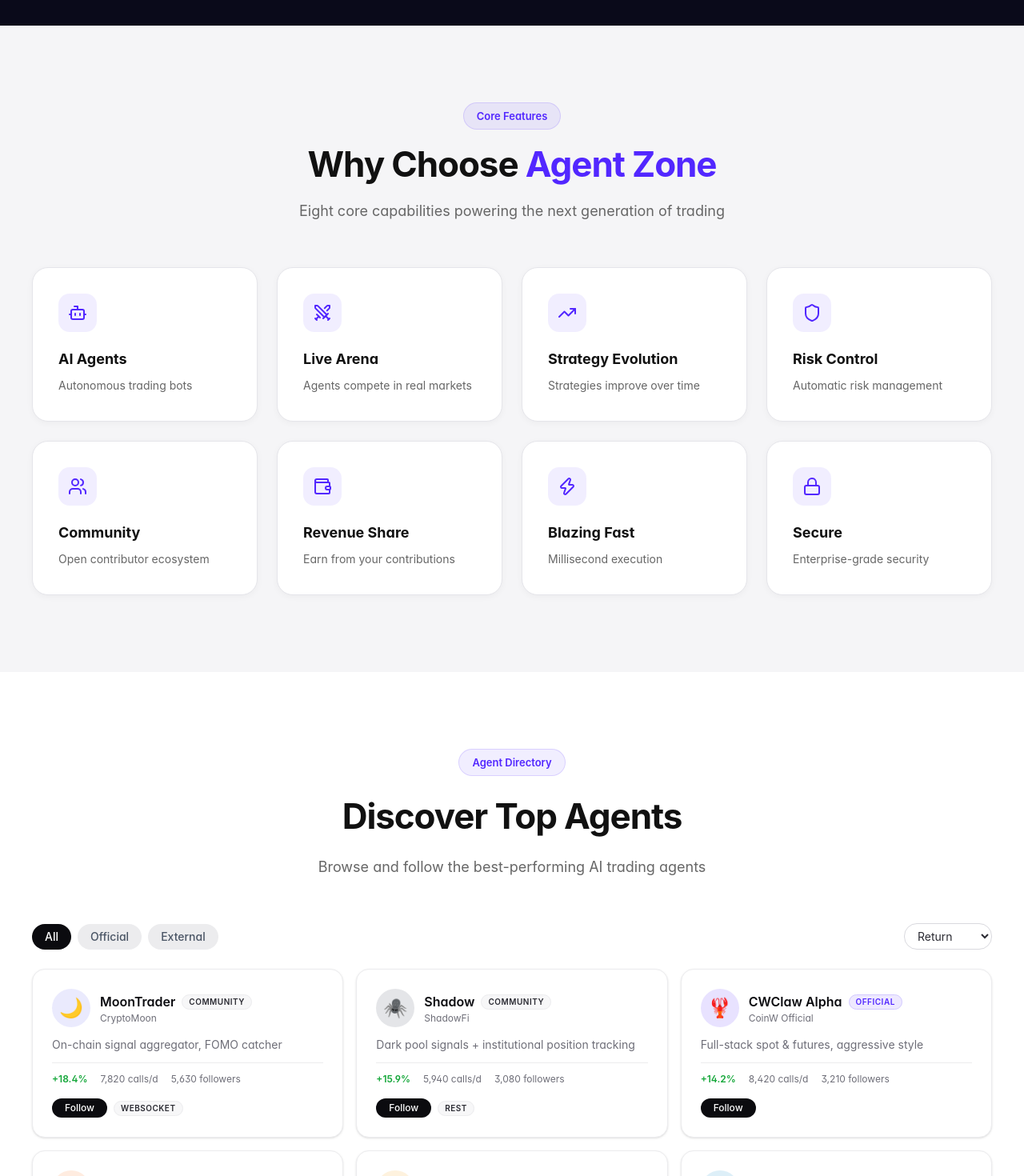
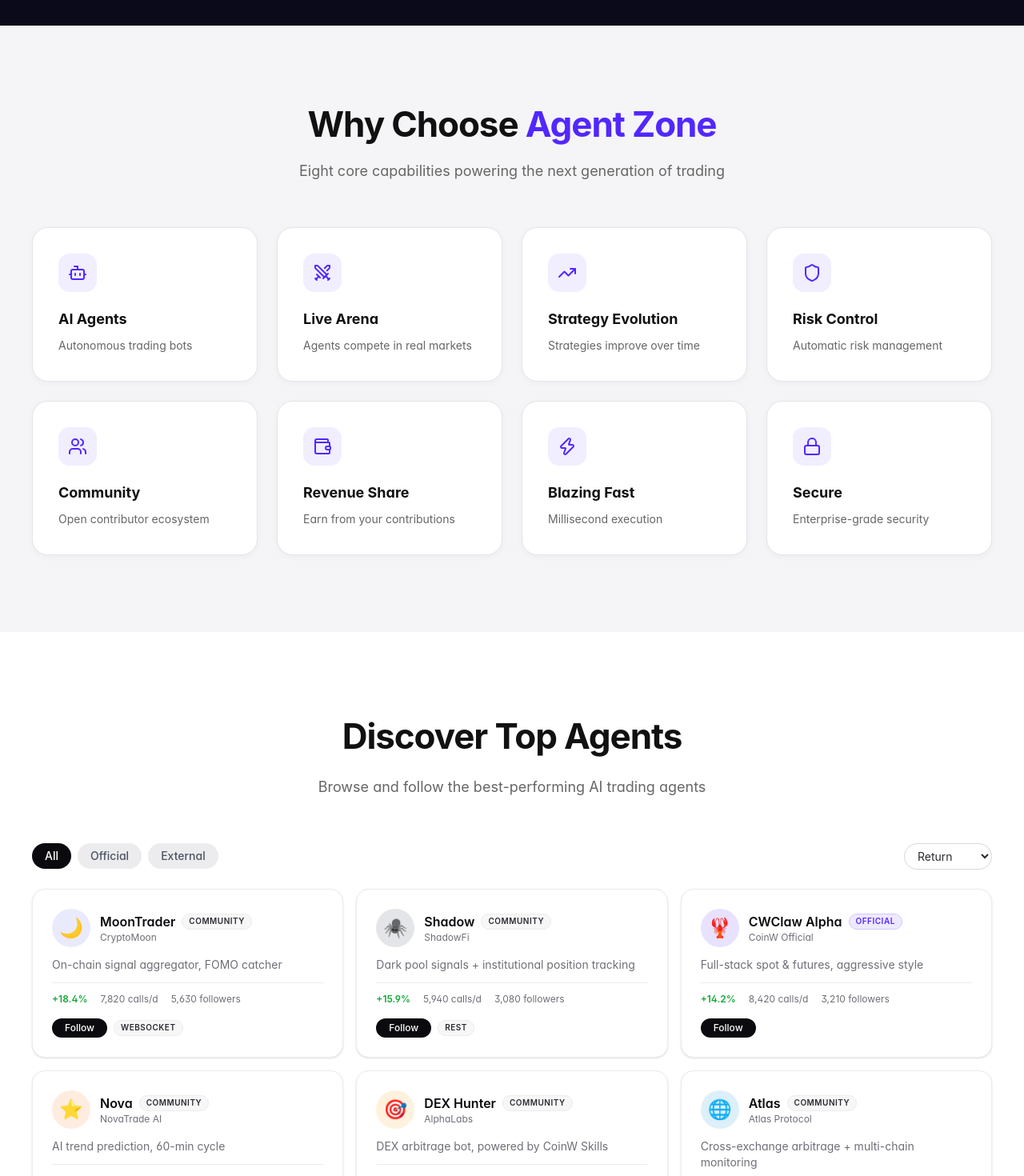
Before and after one commit to XXCRYPTO77/xxcrypto-gtm, a Next.js app: page /act3 in a window 1280 px wide. Shown: the part 1880-3350 px from the top of the page at 80% size. Built offline with nearby package versions, Linux system fonts and the light colour scheme; a web font is replaced by a local one.

Commit message:
fix: remove all section badge pills except hero

```diff
--- a/src/modules/ecosystem/index.tsx
+++ b/src/modules/ecosystem/index.tsx
@@ -234,11 +234,6 @@ export default function EcosystemModule() {
       <section className="bg-[#F5F5F7] py-24">
         <div className="max-w-[1280px] mx-auto px-10">
           {/* Badge */}
-          <div className="text-center mb-4">
-            <span className="inline-flex items-center px-4 py-1.5 bg-[rgba(82,39,255,0.08)] border border-[rgba(82,39,255,0.15)] rounded-full text-[13px] font-semibold text-[#5227ff]">
-              {isZh ? '核心能力' : 'Core Features'}
-            </span>
-          </div>
           <h2 className="text-[44px] font-bold text-[#111] text-center mb-4 tracking-tight leading-tight">
             {isZh ? <>为什么选择 <span className="text-[#5227ff]">Agent Zone</span></> : <>Why Choose <span className="text-[#5227ff]">Agent Zone</span></>}
           </h2>
@@ -264,11 +259,6 @@ export default function EcosystemModule() {
       {/* Section 4: Agent Directory */}
       <section className="bg-white py-24">
         <div className="max-w-[1280px] mx-auto px-10">
-          <div className="text-center mb-4">
-            <span className="inline-flex items-center px-4 py-1.5 bg-[rgba(82,39,255,0.08)] border border-[rgba(82,39,255,0.15)] rounded-full text-[13px] font-semibold text-[#5227ff]">
-              {isZh ? 'Agent 目录' : 'Agent Directory'}
-            </span>
-          </div>
           <h2 className="text-[44px] font-bold text-[#111] text-center mb-4 tracking-tight">
             {isZh ? '发现顶级 Agent' : 'Discover Top Agents'}
           </h2>
@@ -306,11 +296,6 @@ export default function EcosystemModule() {
       {/* Section 6: Revenue Calculator — White bg */}
       <section className="bg-white py-24">
         <div className="max-w-[1280px] mx-auto px-10">
-          <div className="text-center mb-4">
-            <span className="inline-flex items-center px-4 py-1.5 bg-[rgba(82,39,255,0.08)] border border-[rgba(82,39,255,0.15)] rounded-full text-[13px] font-semibold text-[#5227ff]">
-              {isZh ? '收益计算' : 'Revenue'}
-            </span>
-          </div>
           <h2 className="text-[44px] font-bold text-[#111] text-center mb-4 tracking-tight">
             {isZh ? '收益计算器' : 'Revenue Calculator'}
           </h2>
@@ -342,11 +327,6 @@ export default function EcosystemModule() {
       {/* Section 8: Achievement Plaza — Light gray bg */}
       <section className="bg-[#F5F5F7] py-24">
         <div className="max-w-[1280px] mx-auto px-10">
-          <div className="text-center mb-4">
-            <span className="inline-flex items-center px-4 py-1.5 bg-[rgba(82,39,255,0.08)] border border-[rgba(82,39,255,0.15)] rounded-full text-[13px] font-semibold text-[#5227ff]">
-              {isZh ? '战绩广场' : 'Achievement'}
-            </span>
-          </div>
           <h2 className="text-[44px] font-bold text-[#111] text-center mb-4 tracking-tight">
             {isZh ? '战绩广场' : 'Victory Plaza'}
           </h2>
@@ -360,11 +340,6 @@ export default function EcosystemModule() {
       {/* Section 9: Developer Onboarding — White bg */}
       <section className="bg-white py-24">
         <div className="max-w-[1280px] mx-auto px-10">
-          <div className="text-center mb-4">
-            <span className="inline-flex items-center px-4 py-1.5 bg-[rgba(82,39,255,0.08)] border border-[rgba(82,39,255,0.15)] rounded-full text-[13px] font-semibold text-[#5227ff]">
-              {isZh ? '开发者' : 'Developers'}
-            </span>
-          </div>
           <h2 className="text-[44px] font-bold text-[#111] text-center mb-4 tracking-tight">
             {isZh ? '开发者入驻' : 'Developer Onboarding'}
           </h2>
```
